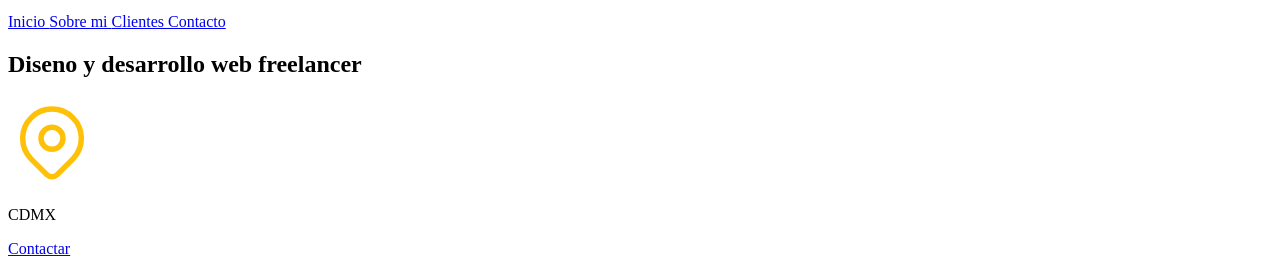
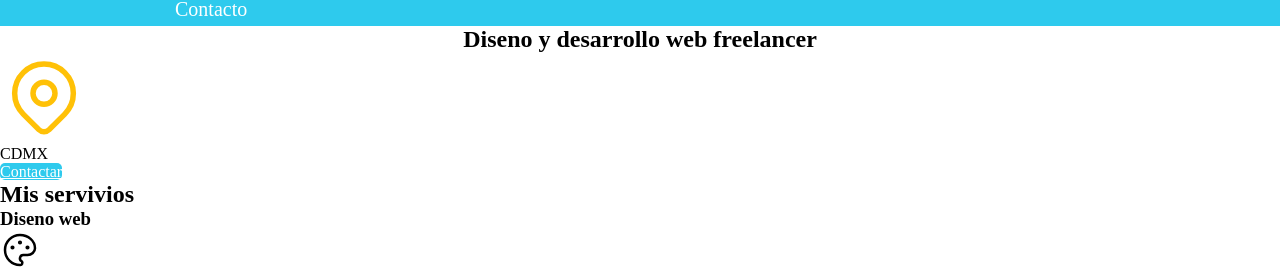
Before and after one commit to LeonardoHdz93/CursosLeo, a plain HTML site: page Curso desarrollo web/Flreelancer/html/index.html in a window 1280 px wide. Shown: the part 67-342 px from the top of the page. Drawn offline with Linux system fonts and the light colour scheme.

Commit message:
agregue clases a las etiquetas

```diff
--- a/Curso desarrollo web/Flreelancer/html/index.html
+++ b/Curso desarrollo web/Flreelancer/html/index.html
@@ -5,10 +5,11 @@
     <meta http-equiv="X-UA-Compatible" content="IE=edge">
     <meta name="viewport" content="width=device-width, initial-scale=1.0">
     <title>Disenador freelancer</title>
+    <link rel="stylesheet" href="./../css/freelancer.css">
 </head>
 <body>
     <header>
-        <h1> Leonardo Hernandez Freelancer</h1>
+        <h1  class="titulo"> Leonardo Hernandez <span>Freelancer</span> </h1>
     </header>
 
     <nav>
@@ -20,9 +21,11 @@
 
     </nav>
 
-    <section>
+    <section class="inicio">
 
-        <h2>Diseno y desarrollo web freelancer</h2>
+
+        <h2 class="titulo">Diseno y desarrollo web freelancer</h2>
+
 
             <svg xmlns="http://www.w3.org/2000/svg" class="icon icon-tabler icon-tabler-map-pin" width="88" height="88" viewBox="0 0 24 24" stroke-width="1.5" stroke="#ffc107" fill="none" stroke-linecap="round" stroke-linejoin="round">
                 <path stroke="none" d="M0 0h24v24H0z" fill="none"/>
```
